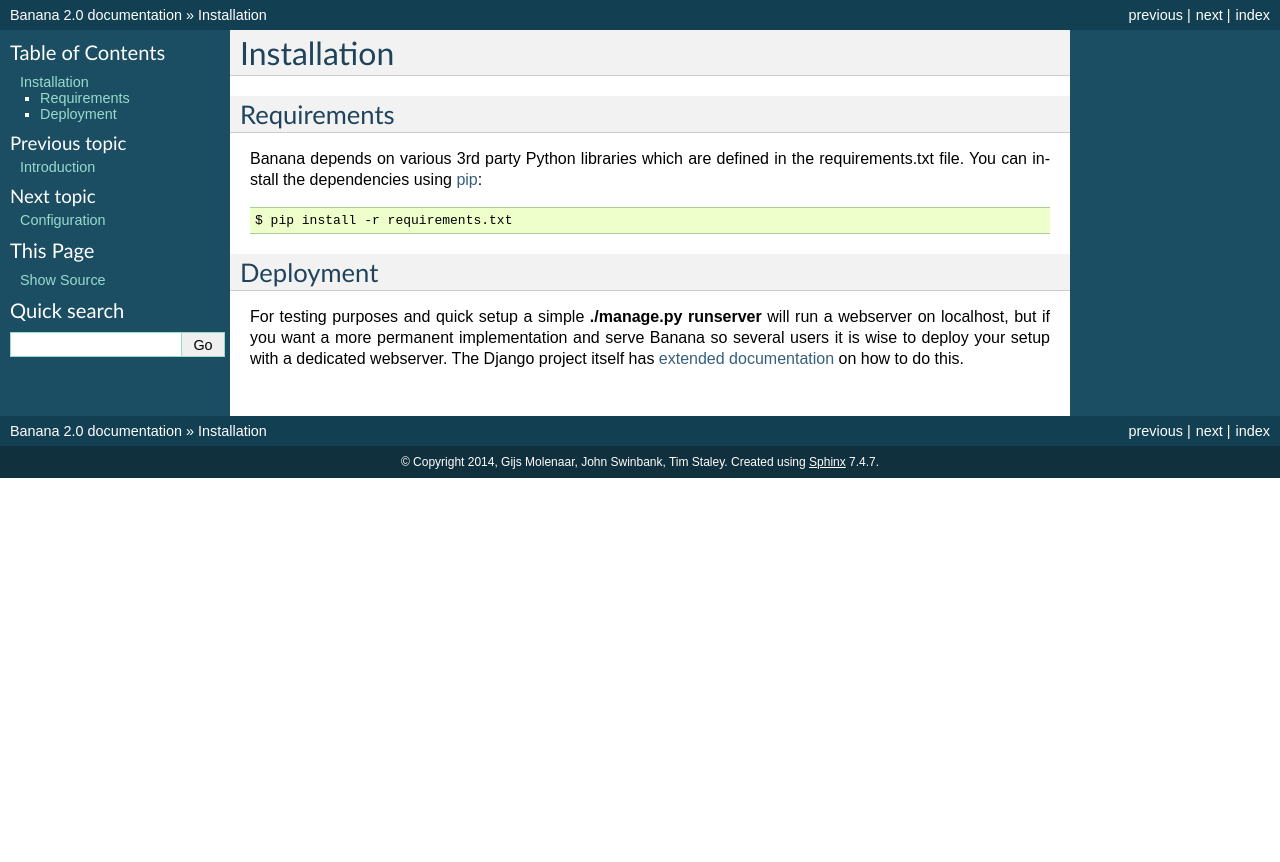
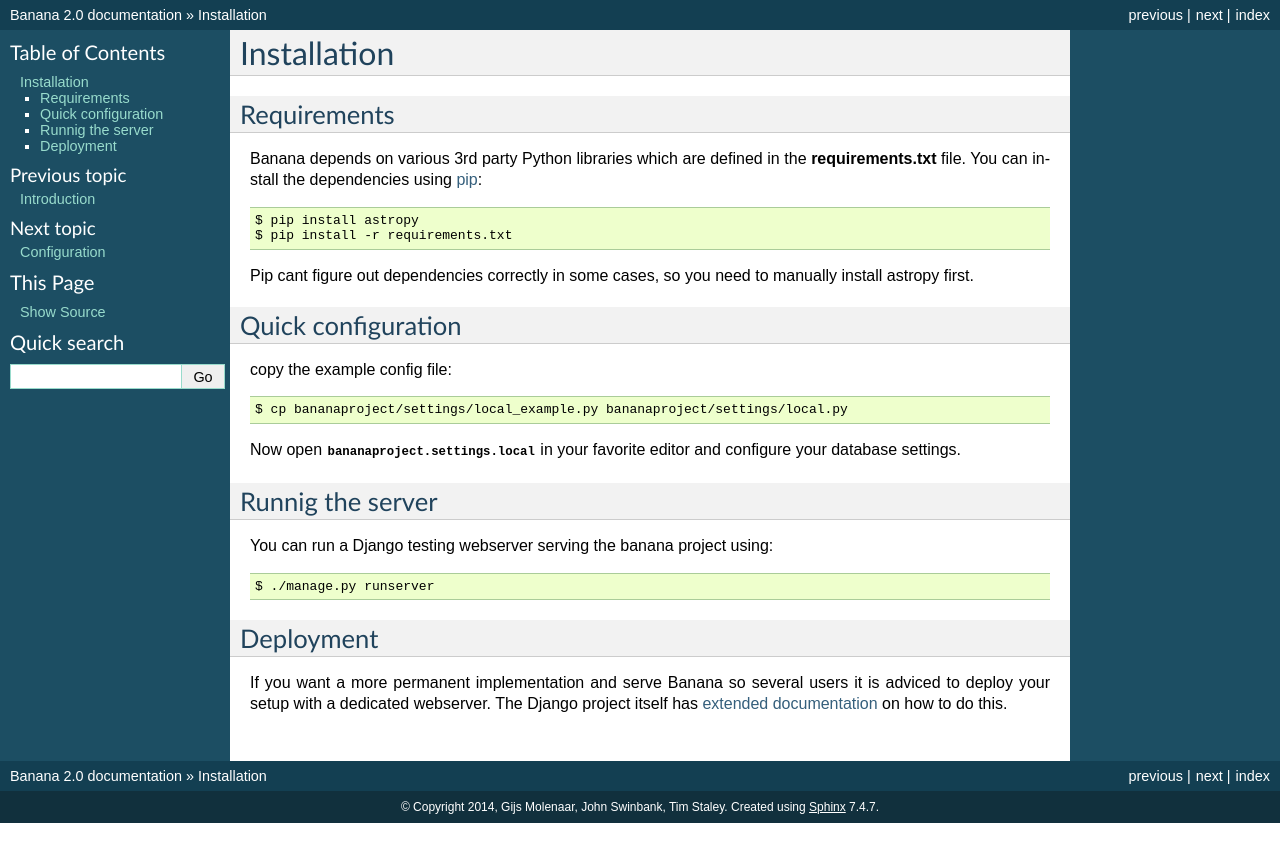
Before and after one commit to transientskp/banana, a Sphinx documentation site: the page built from doc/installation.rst, in a window 1280 px wide. Shown: the top 862 px of the page. Built offline with Sphinx 7.4.7, drawn with Linux system fonts in a browser that asks for light colours; formulas are drawn with MathJax 3.

Commit message:
improved documentation

```diff
--- a/banana/__init__.py
+++ b/banana/__init__.py
@@ -1,4 +1,4 @@
 """
-This is the Django Banana app. To learn more about what a app is please
+This is the Django Banana app. To learn more about what an app is please
 read the :ref:`banana-project` section.
 """
--- a/bananaproject/__init__.py
+++ b/bananaproject/__init__.py
@@ -1,11 +1,11 @@
 """
 This is the Banana Django Project. At the moment the split between the Banana
-app and the banana project is ambiguous since for now they are never used
+app and the banana project is quite ambiguous since for now they are never used
 separately. The Django Project is a placeholder for site specific logic or
 media types, like custom settings, templates and logo's. The app should contain
 all code that can be reused in an other Django project, together with other apps
 with a specific independent purpose.
 
 You can read more about this distinction in the `Django documentation resusable
-apps section <https://docs.djangoproject.com/en/1.6/intro/reusable-apps/>`_
+apps section <https://docs.djangoproject.com/en/1.6/intro/reusable-apps/>`_.
 """
--- /dev/null
+++ b/doc/art.rst
@@ -0,0 +1,4 @@
+Artwork
+=======
+
+This folder contains banana artwork.
--- /dev/null
+++ b/doc/doc.rst
@@ -0,0 +1,6 @@
+Documentation
+=============
+
+the **doc** folder inside the banana project contains a `Sphinx documentation
+<http://sphinx-doc.org/>`_ project which is used to generate the documentation
+your are now reading.
--- a/doc/index.rst
+++ b/doc/index.rst
@@ -14,8 +14,7 @@
    introduction
    installation
    configuration
-   bananaproject
-   banana
+   layout
    models
    testing
    mixins
--- a/doc/installation.rst
+++ b/doc/installation.rst
@@ -1,20 +1,43 @@
 Installation
 ============
+
 
 Requirements
 ------------
 Banana depends on various 3rd party Python libraries which are defined in
-the requirements.txt file. You can install the dependencies using `pip
+the **requirements.txt** file. You can install the dependencies using `pip
 <http://pip.readthedocs.org/>`_::
 
+    $ pip install astropy
     $ pip install -r requirements.txt
+
+Pip cant figure out dependencies correctly in some cases, so you need to
+manually install astropy first.
+
+
+Quick configuration
+-------------------
+
+copy the example config file::
+
+    $ cp bananaproject/settings/local_example.py bananaproject/settings/local.py
+
+Now open :mod:`bananaproject.settings.local` in your favorite editor and
+configure your database settings.
+
+
+Runnig the server
+-----------------
+
+You can run a Django testing webserver serving the banana project using::
+
+    $ ./manage.py runserver
 
 
 Deployment
 ----------
 
-For testing purposes and quick setup a simple **./manage.py runserver** will run
-a webserver on localhost, but if you want a more permanent implementation
-and serve Banana so several users it is wise to deploy your setup with a
-dedicated webserver. The Django project itself has `extended documentation
+If you want a more permanent implementation and serve Banana so several users it
+is adviced to deploy your setup with a dedicated webserver. The Django
+project itself has `extended documentation
 <https://docs.djangoproject.com/en/1.6/howto/deployment/>`_ on how to do this.
--- a/doc/testing.rst
+++ b/doc/testing.rst
@@ -21,15 +21,16 @@
 Updating the fixtures
 ---------------------
 
-The make the test suite pass after a schema change you need to update the
+To make the test suite pass after a schema change you need to update the
 fixtures also:
 
   - Populate the database with some dataset, not too big but make sure
     all tables are populated (like transient).
   - run `./manage.py dumpdata --database=postgres_gijs --indent=1 banana > testing/fixtures/initial_data.json`
     to serialize the data into the fixture.
-  - Note that some libraries like **astropy** write things to stdout which ruins the json output. Check
-    the json file to make sure there is no garbage at the start of the file.
+  - Note that some libraries like **astropy** write things to stdout which ruins
+    the json output. Check  the json file to make sure there is no garbage at
+    the start of the file.
   - Run the test suite and check if all tests are passing
   - If not, fix
   - Issue pull request
```
Also changed, not shown: doc/layout.rst (added, +13 -0 lines), doc/multidb.rst (+17 -0 lines), doc/sqlconsole.rst (added, +24 -0 lines), 1 other file.
